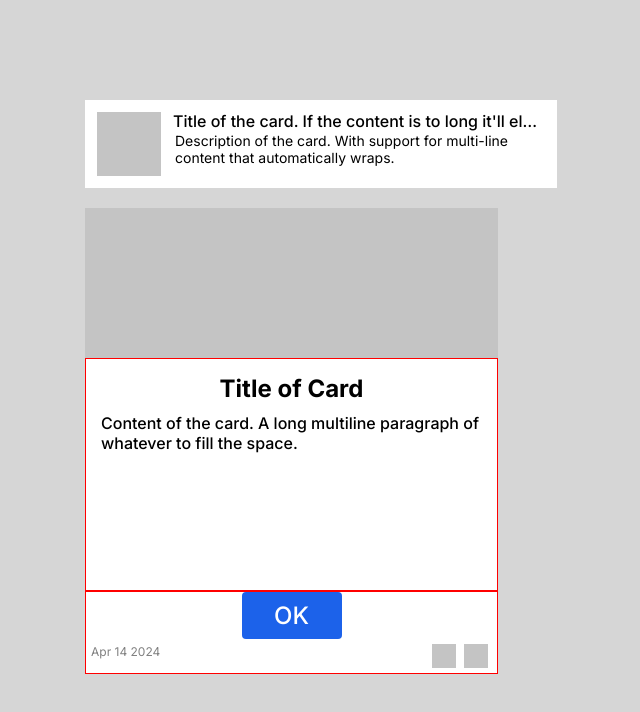
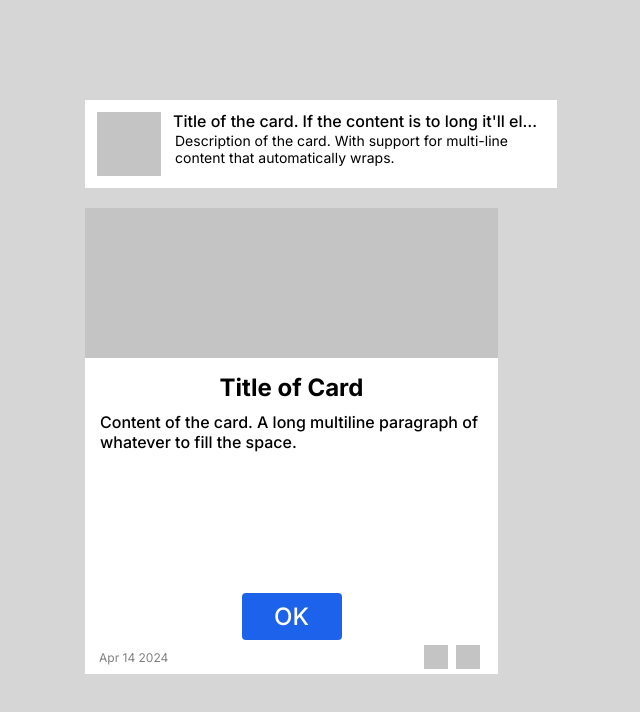
Before and after one commit to Amnesiac9/CS247-Homework-02, a website: page src/index.html in a window 1280 px wide. Shown: the whole page, without its empty margins (15-655 px from the left). Drawn offline with Linux system fonts and the light colour scheme.

Commit message:
Finished margins/padding on date area

```diff
--- a/src/scripts.js
+++ b/src/scripts.js
@@ -1,4 +1,3 @@
-
 
 let today = new Date
 today.getDate()
--- a/src/styles.css
+++ b/src/styles.css
@@ -43,7 +43,6 @@ body {
 }
 
 .card-large-body {
-    border: solid red 1px;
     flex: 1;
     padding: 15px;
     font-weight: 500;
@@ -52,7 +51,6 @@ body {
 
 .card-large-footer {
     display: flex;
-    border: solid red 1px;
     flex-direction: column;
     max-height: 100px;
 }
@@ -82,13 +80,14 @@ body {
     display: flex;
     flex-direction: row;
     justify-content: space-between;
-    padding: 5px;
+    padding: 5px 14px;
 }
 
 .bottom-left-date {
     color: #808080;
     font-weight: 400;
-    font-size: .75em
+    font-size: .75em;
+    padding-top: 5px;
 }
 
 .bottom-right-icons {
```
